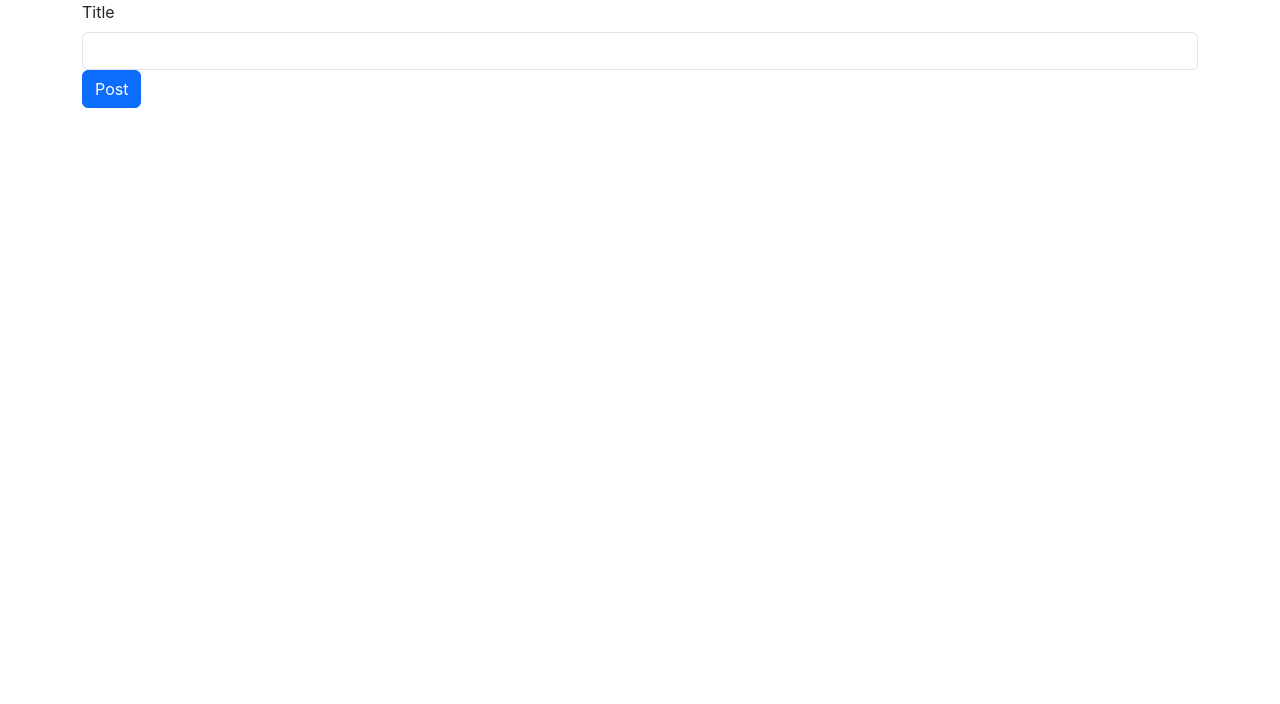
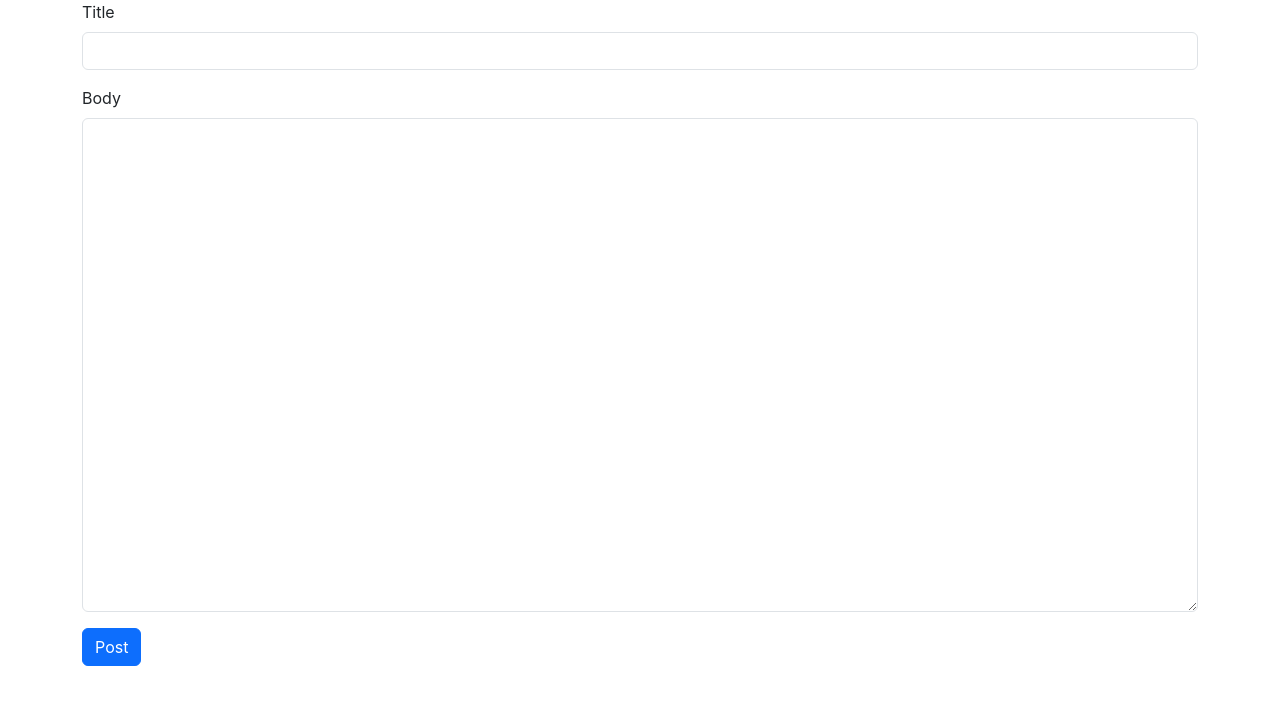
Before and after one commit to qp-yeonji-kim/react-basic-blog, a React (Create React App) app: page / in a window 1280 px wide. Shown: the top 704 px of the page. Built offline with nearby package versions, Linux system fonts and the light colour scheme.

Commit message:
fix: textarea 생성

```diff
--- a/src/App.js
+++ b/src/App.js
@@ -2,6 +2,10 @@
 
 function App() {
   const [title, setTitle] = useState('');
+  const [body, setBody] = useState('');
+  const onSubmit = () => {
+    console.log(title, body);
+  };
 
   return (
     <div className="container">
@@ -14,10 +18,21 @@
           setTitle(event.target.value);
         }}
       />
-        <button className="btn btn-primary">
+      </div>
+      <div className="mb-3">
+        <label className="form-label">Body</label>
+        <textarea
+          className="form-control"
+          value={body}
+          onChange={(event) => {
+            setBody(event.target.value);
+          }}
+          rows="20"
+        />
+      </div>
+      <button className="btn btn-primary" onClick={onSubmit}>
         Post
       </button>
-      </div>
     </div>
   );
 }
```
Lines whose indentation alone changed are shown as unchanged.
